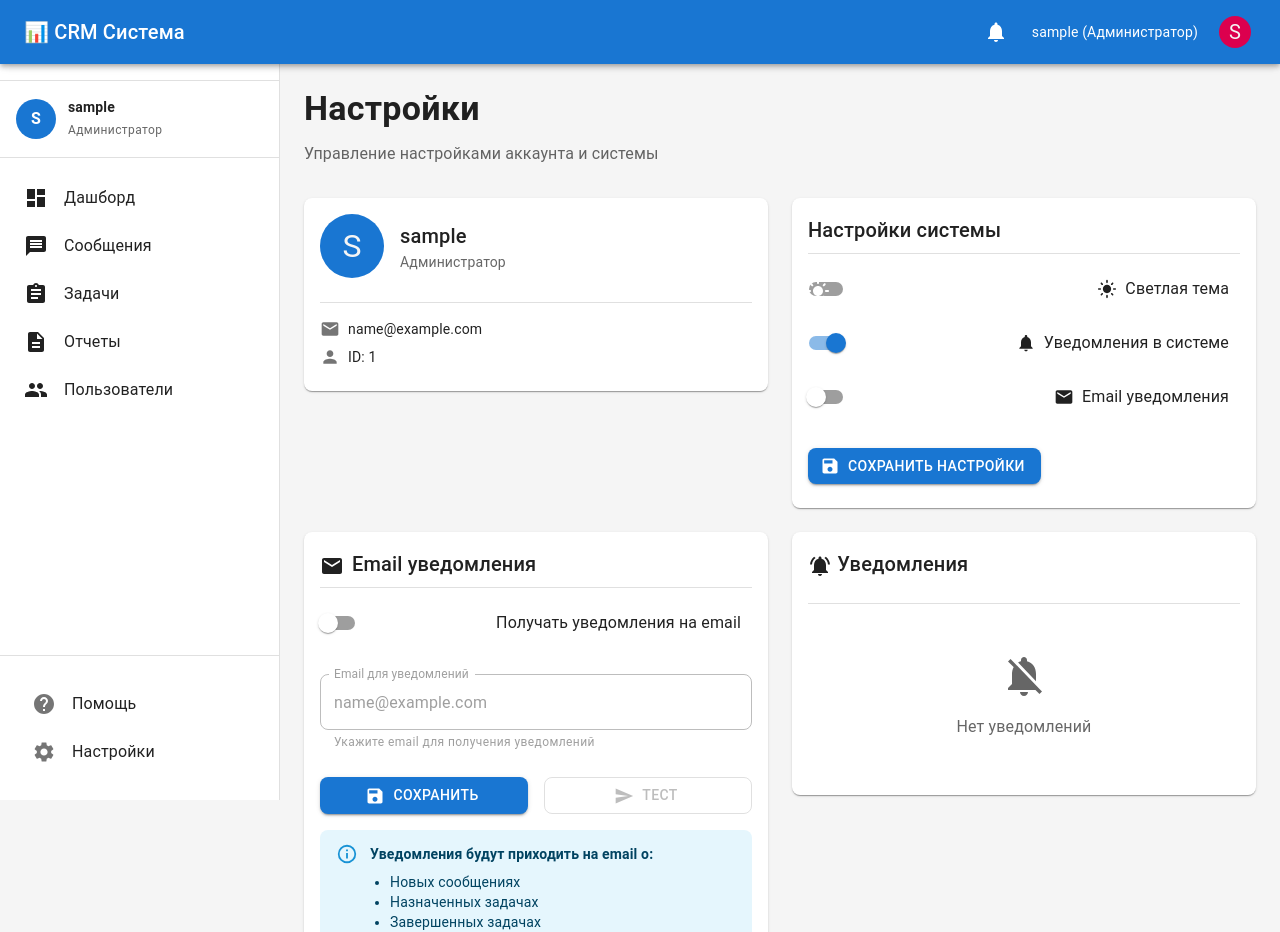
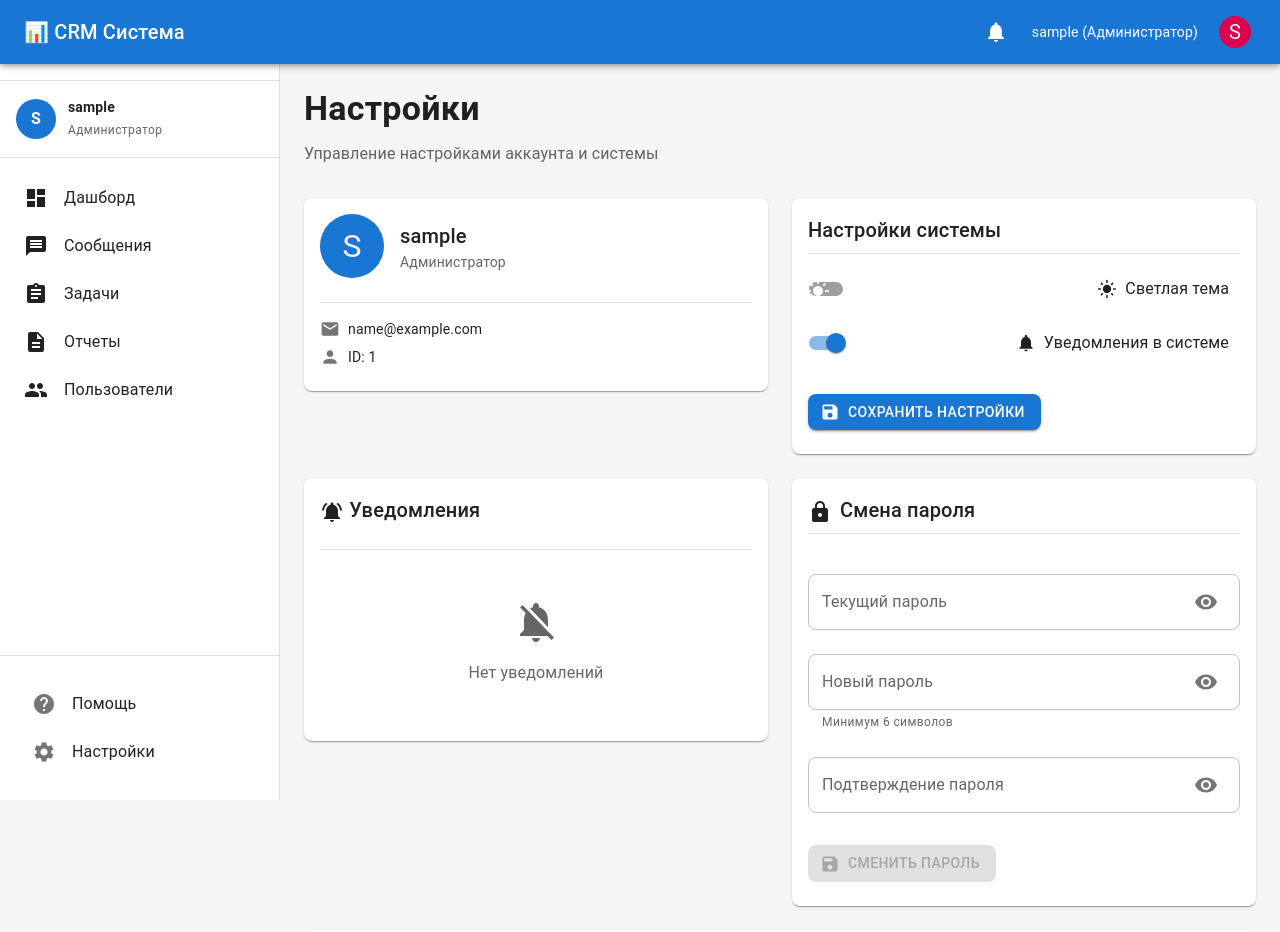
Before and after one commit to Badly89/trapping_v2, a React (Create React App) app in the folder frontend/: page /settings in a window 1280 px wide. Shown: the top 932 px of the page. Built offline with nearby package versions, Linux system fonts and the light colour scheme; sample sign-in values are in the browser's storage.

Commit message:
fix front

```diff
--- a/frontend/src/components/Settings/Settings.jsx
+++ b/frontend/src/components/Settings/Settings.jsx
@@ -48,7 +48,7 @@ import { useAuth } from '../../contexts/AuthContext';
 import { useTheme } from '../../contexts/ThemeContext';
 import { useNotification } from '../../contexts/NotificationContext';
 import { auth } from '../../services/api';
-import api from '../../services/api';  // <-- ДОБАВИТЬ ЭТУ СТРОКУ
+import api from '../../services/api';
 
 const Settings = () => {
     const { user } = useAuth();
@@ -65,17 +65,6 @@ const Settings = () => {
     const [loading, setLoading] = useState(false);
     const [snackbar, setSnackbar] = useState({ open: false, message: '', severity: 'success' });
 
-    // Добавьте состояния
-    const [smtpDialogOpen, setSmtpDialogOpen] = useState(false);
-    const [smtpSettings, setSmtpSettings] = useState({
-        host: '',
-        port: '465',
-        user: '',
-        password: '',
-        from: '',
-    });
-    const [smtpLoading, setSmtpLoading] = useState(false);
-
     // Состояние для смены пароля
     const [passwordData, setPasswordData] = useState({
         old_password: '',
@@ -88,14 +77,90 @@ const Settings = () => {
         confirm: false,
     });
 
-    // Состояние для настроек уведомлений
+    // Состояние для настроек
     const [localSettings, setLocalSettings] = useState({
         system: notifSettings.system,
         email: notifSettings.email,
     });
 
+    // Состояние для Email уведомлений
     const [notificationEmail, setNotificationEmail] = useState(user?.email || '');
     const [testEmailLoading, setTestEmailLoading] = useState(false);
+
+    // Состояние для SMTP диалога
+    const [smtpDialogOpen, setSmtpDialogOpen] = useState(false);
+    const [smtpSettings, setSmtpSettings] = useState({
+        host: '',
+        port: '465',
+        user: '',
+        password: '',
+        from: '',
+    });
+    const [smtpLoading, setSmtpLoading] = useState(false);
+
+    // Загрузка SMTP настроек
+    const fetchSmtpSettings = async () => {
+        try {
+            const response = await api.get('/notifications/smtp-settings');
+            setSmtpSettings({
+                host: response.data.host || '',
+                port: response.data.port || '465',
+                user: response.data.user || '',
+                password: '',
+                from: response.data.from || '',
+            });
+        } catch (error) {
+            console.error('Ошибка загрузки SMTP настроек:', error);
+        }
+    };
+
+    // Сохранение SMTP настроек
+    const saveSmtpSettings = async () => {
+        setSmtpLoading(true);
+        try {
+            await api.post('/notifications/smtp-settings', smtpSettings);
+            showNotification('SMTP настройки сохранены', 'success');
+            setSmtpDialogOpen(false);
+            setLocalSettings({ ...localSettings, email: true });
+            updateSettings({ ...localSettings, email: true });
+        } catch (error) {
+            showNotification('Ошибка сохранения SMTP настроек', 'error');
+        } finally {
+            setSmtpLoading(false);
+        }
+    };
+
+    // Тестовая отправка email
+    const sendTestEmail = async () => {
+        const emailToSend = notificationEmail || user?.email;
+        if (!emailToSend) {
+            showNotification('Укажите email для отправки', 'error');
+            return;
+        }
+
+        setTestEmailLoading(true);
+        try {
+            const response = await api.post('/notifications/test-email', { email: emailToSend });
+            showNotification(response.data.message, 'success');
+        } catch (error) {
+            showNotification(error.response?.data?.detail || 'Ошибка отправки тестового письма', 'error');
+        } finally {
+            setTestEmailLoading(false);
+        }
+    };
+
+    // Обработчик переключения email уведомлений
+    const handleEmailToggle = (e) => {
+        const isChecked = e.target.checked;
+
+        if (isChecked) {
+            fetchSmtpSettings();
+            setSmtpDialogOpen(true);
+        } else {
+            setLocalSettings({ ...localSettings, email: false });
+            updateSettings({ ...localSettings, email: false });
+        }
+    };
 
     const handleNotification = (message, severity = 'success') => {
         setSnackbar({ open: true, message, severity });
@@ -148,65 +213,6 @@ const Settings = () => {
 
     const handleCloseSnackbar = () => {
         setSnackbar({ ...snackbar, open: false });
-    };
-
-    // Загрузка текущих SMTP настроек
-    const fetchSmtpSettings = async () => {
-        try {
-            const response = await api.get('/notifications/smtp-settings');
-            setSmtpSettings(response.data);
-        } catch (error) {
-            console.error('Ошибка загрузки SMTP настроек:', error);
-        }
-    };
-    // Сохранение SMTP настроек
-    const saveSmtpSettings = async () => {
-        setSmtpLoading(true);
-        try {
-            await api.post('/notifications/smtp-settings', smtpSettings);
-            handleNotification('SMTP настройки сохранены', 'success');
-            setSmtpDialogOpen(false);
-            // Включаем email уведомления после сохранения настроек
-            setLocalSettings({ ...localSettings, email: true });
-            updateSettings({ ...localSettings, email: true });
-        } catch (error) {
-            handleNotification('Ошибка сохранения SMTP настроек', 'error');
-        } finally {
-            setSmtpLoading(false);
-        }
-    };
-
-    // Обработчик переключения email уведомлений
-    const handleEmailToggle = (e) => {
-        const isChecked = e.target.checked;
-
-        if (isChecked) {
-            // Если включаем - открываем настройки SMTP
-            fetchSmtpSettings();
-            setSmtpDialogOpen(true);
-        } else {
-            // Если выключаем - просто выключаем
-            setLocalSettings({ ...localSettings, email: false });
-            updateSettings({ ...localSettings, email: false });
-        }
-    };
-    // Добавьте функцию отправки теста
-const sendTestEmail = async () => {
-    const emailToSend = notificationEmail || user?.email;
-    if (!emailToSend) {
-        handleNotification('Укажите email для отправки', 'error');
-        return;
-    }
-
-    setTestEmailLoading(true);
-    try {
-        const response = await api.post('/notifications/test-email', { email: emailToSend });
-        handleNotification(response.data.message, 'success');
-    } catch (error) {
-        handleNotification(error.response?.data?.detail || 'Ошибка отправки тестового письма', 'error');
-    } finally {
-        setTestEmailLoading(false);
-    }
     };
 
     return (
@@ -298,22 +304,6 @@ const sendTestEmail = async () => {
                                 sx={{ mb: 2, display: 'flex', justifyContent: 'space-between', width: '100%' }}
                             />
 
-                            <FormControlLabel
-                                control={
-                                    <Switch
-                                        checked={localSettings.email}
-                                        onChange={(e) => setLocalSettings({ ...localSettings, email: e.target.checked })}
-                                    />
-                                }
-                                label={
-                                    <Box sx={{ display: 'flex', alignItems: 'center', gap: 1 }}>
-                                        <Email fontSize="small" />
-                                        <span>Email уведомления</span>
-                                    </Box>
-                                }
-                                sx={{ mb: 2, display: 'flex', justifyContent: 'space-between', width: '100%' }}
-                            />
-
                             <Button
                                 variant="contained"
                                 startIcon={<Save />}
@@ -322,71 +312,6 @@ const sendTestEmail = async () => {
                             >
                                 Сохранить настройки
                             </Button>
-                        </CardContent>
-                    </Card>
-                </Grid>
-
- <Grid item xs={12} md={6}>
-                    <Card>
-                        <CardContent>
-                            <Typography variant="h6" gutterBottom>
-                                <Email sx={{ mr: 1, verticalAlign: 'middle' }} />
-                                Email уведомления
-                            </Typography>
-                            <Divider sx={{ mb: 2 }} />
-
-                            <FormControlLabel
-                                control={
-                                    <Switch
-                                        checked={localSettings.email}
-                                        onChange={handleEmailToggle}
-                                    />
-                                }
-                                label="Получать уведомления на email"
-                                sx={{ mb: 2, display: 'flex', justifyContent: 'space-between', width: '100%' }}
-                            />
-
-                            <TextField
-                                fullWidth
-                                label="Email для уведомлений"
-                                type="email"
-                                value={notificationEmail}
-                                onChange={(e) => setNotificationEmail(e.target.value)}
-                                margin="normal"
-                                helperText="Укажите email для получения уведомлений"
-                                disabled={!localSettings.email}
-                            />
-
-                            <Box sx={{ display: 'flex', gap: 2, mt: 2 }}>
-                                <Button
-                                    variant="contained"
-                                    startIcon={<Save />}
-                                    onClick={handleSaveSettings}
-                                    sx={{ flex: 1 }}
-                                >
-                                    Сохранить
-                                </Button>
-                                <Button
-                                    variant="outlined"
-                                    startIcon={testEmailLoading ? <CircularProgress size={20} /> : <SendIcon />}
-                                    onClick={sendTestEmail}
-                                    disabled={testEmailLoading || !notificationEmail || !localSettings.email}
-                                    sx={{ flex: 1 }}
-                                >
-                                    {testEmailLoading ? 'Отправка...' : 'Тест'}
-                                </Button>
-                            </Box>
-
-                            <Alert severity="info" sx={{ mt: 2 }}>
-                                <strong>Уведомления будут приходить на email о:</strong>
-                                <ul style={{ margin: '8px 0 0 20px', padding: 0 }}>
-                                    <li>Новых сообщениях</li>
-                                    <li>Назначенных задачах</li>
-                                    <li>Завершенных задачах</li>
-                                    <li>Изменении статусов</li>
-                                    <li>Новых отчетах</li>
-                                </ul>
-                            </Alert>
                         </CardContent>
                     </Card>
                 </Grid>
@@ -446,8 +371,6 @@ const sendTestEmail = async () => {
                         </CardContent>
                     </Card>
                 </Grid>
-
-
 
                 {/* Смена пароля */}
                 <Grid item xs={12} md={6}>
@@ -580,25 +503,6 @@ const sendTestEmail = async () => {
                 </Grid>
             </Grid>
 
-            {/* Уведомления */}
-            <Snackbar
-                open={snackbar.open}
-                autoHideDuration={4000}
-                onClose={handleCloseSnackbar}
-                anchorOrigin={{ vertical: 'bottom', horizontal: 'right' }}
-            >
-                <Alert
-                    severity={snackbar.severity}
-                    onClose={handleCloseSnackbar}
-                    variant="filled"
-                >
-                    {snackbar.message}
-                </Alert>
-            </Snackbar>
-        </Box>
-    );
-
-
             {/* Диалог настройки SMTP */}
             <Dialog open={smtpDialogOpen} onClose={() => setSmtpDialogOpen(false)} maxWidth="sm" fullWidth>
                 <DialogTitle>
@@ -674,31 +578,39 @@ const sendTestEmail = async () => {
                     <Button
                         variant="outlined"
                         startIcon={<SendIcon />}
-                    onClick={async () => {
-                        setSmtpLoading(true);
-                        try {
-                            await api.post('/notifications/test-smtp', smtpSettings);
-                            handleNotification('Тестовое письмо отправлено! Проверьте почту.', 'success');
-                        } catch (error) {
-                            handleNotification('Ошибка отправки тестового письма', 'error');
-                        } finally {
-                            setSmtpLoading(false);
-                        }
-                    }}
-                    disabled={smtpLoading}
+                        onClick={sendTestEmail}
+                        disabled={testEmailLoading}
                         sx={{ mt: 2 }}
                         fullWidth
                     >
-                    {smtpLoading ? <CircularProgress size={24} /> : 'Отправить тестовое письмо'}
+                        {testEmailLoading ? <CircularProgress size={24} /> : 'Отправить тестовое письмо'}
                     </Button>
                 </DialogContent>
                 <DialogActions>
                     <Button onClick={() => setSmtpDialogOpen(false)}>Отмена</Button>
                     <Button onClick={saveSmtpSettings} variant="contained" disabled={smtpLoading}>
-                    Сохранить и включить
+                        {smtpLoading ? <CircularProgress size={24} /> : 'Сохранить и включить'}
                     </Button>
                 </DialogActions>
             </Dialog>
+
+            {/* Уведомления */}
+            <Snackbar
+                open={snackbar.open}
+                autoHideDuration={4000}
+                onClose={handleCloseSnackbar}
+                anchorOrigin={{ vertical: 'bottom', horizontal: 'right' }}
+            >
+                <Alert
+                    severity={snackbar.severity}
+                    onClose={handleCloseSnackbar}
+                    variant="filled"
+                >
+                    {snackbar.message}
+                </Alert>
+            </Snackbar>
+        </Box>
+    );
 };
 
 export default Settings;
```
Lines whose indentation alone changed are shown as unchanged.
